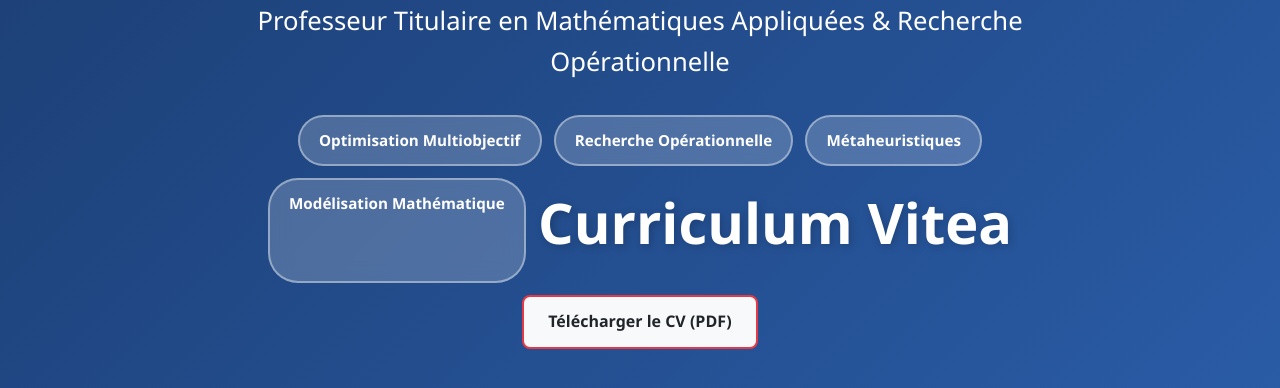
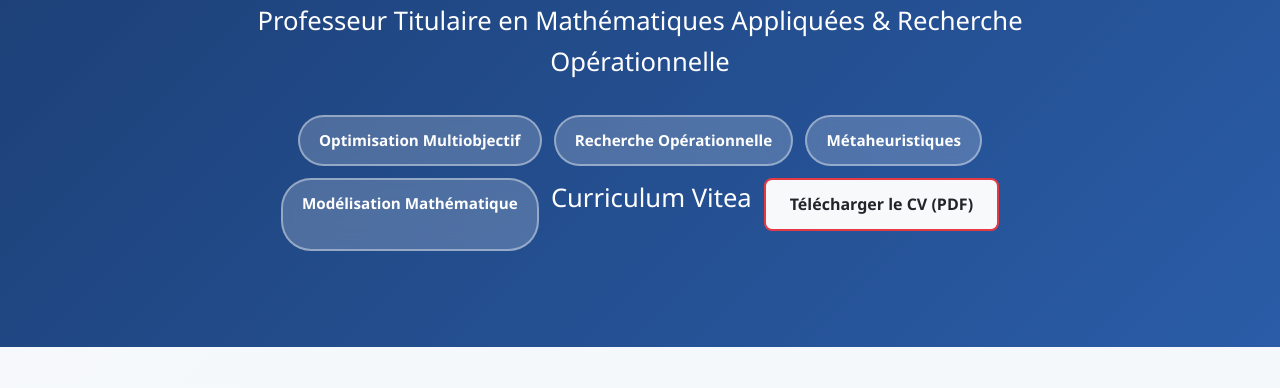
Before and after one commit to TOUGMA94/site-web-kounhinir-some, a plain HTML site: page index.html in a window 1280 px wide. Shown: the part 564-952 px from the top of the page. Drawn offline with Linux system fonts and the light colour scheme.

Commit message:
Update index.html

```diff
--- a/index.html
+++ b/index.html
@@ -1061,7 +1061,7 @@
                 <div class="tag">Métaheuristiques</div>
                 <div class="tag">Modélisation Mathématique</div
             </div>
-			<h1>Curriculum Vitea</h1>
+			<p>Curriculum Vitea</p>
 			<div style="text-align: right; color: var(--gold);">
                 <a href="Kounhinir_SOME_CV.pdf" class="btn btn-secondary">Télécharger le CV (PDF)</a>
              </div>
```
